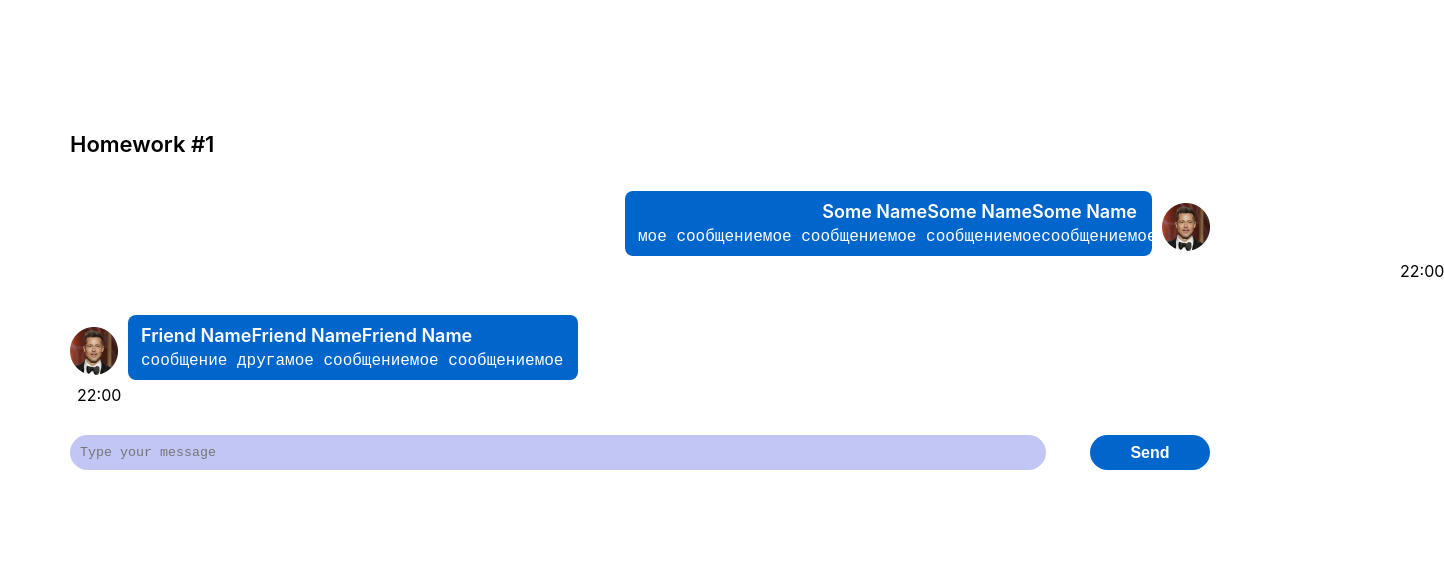
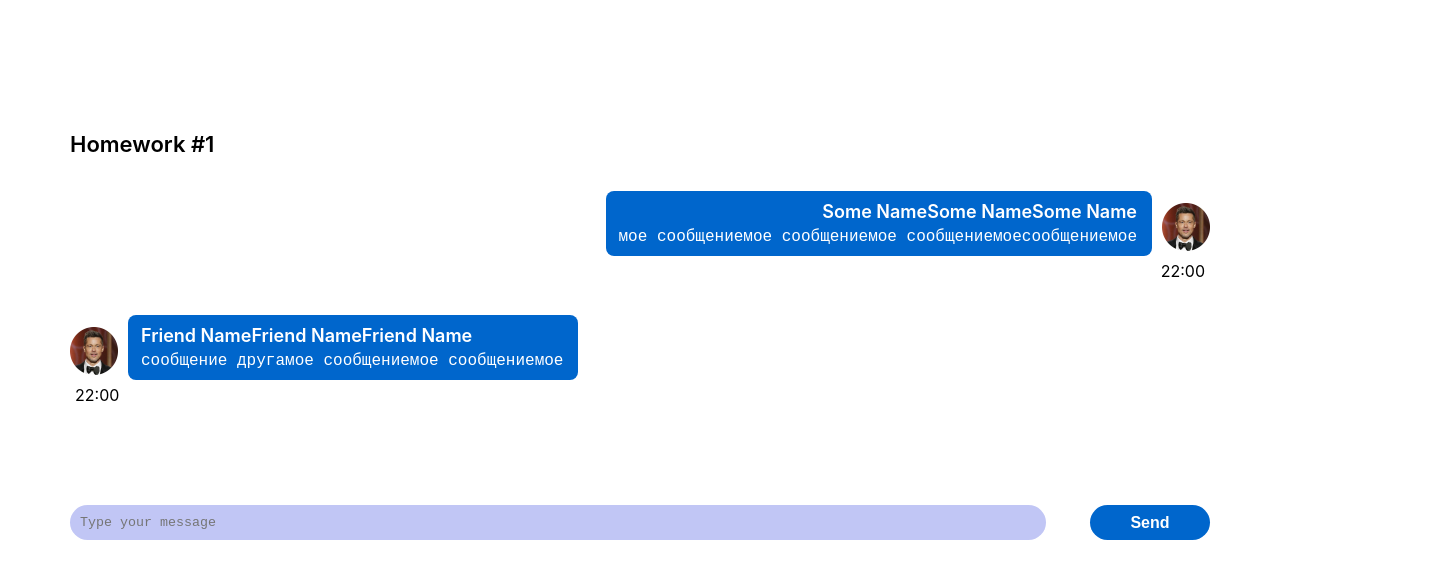
Before and after one commit to kibeshev87/homework2023, a React (Create React App) app: page / in a window 1280 px wide. Shown: the top 578 px of the page, 1444 px wide, since content can reach past the window. Built offline with nearby package versions, Linux system fonts and the light colour scheme.

Commit message:
hw1 updated

```diff
--- a/src/s2-homeworks/hw01/friend-message/FriendMessage.module.css
+++ b/src/s2-homeworks/hw01/friend-message/FriendMessage.module.css
@@ -1,10 +1,9 @@
 .friendMessage {
-    margin: 34px 635px 0px 0px  ;
+    margin: 34px 635px 0 0;
 }
 
 .friendImageAndText {
     display: flex;
-
 }
 
 .friendImageAndText img {
@@ -43,5 +42,5 @@
 
 
 .friendTime {
-    margin: 5px 695px 30px 7px;
+    margin: 5px; /*695px 30px 7px;*/
 }
--- a/src/s2-homeworks/hw01/friend-message/FriendMessage.tsx
+++ b/src/s2-homeworks/hw01/friend-message/FriendMessage.tsx
@@ -34,11 +34,8 @@ const FriendMessage = (props: FriendMessageType) => {
                 </div>
             </div>
             <div id={'hw1-friend-time-' + props.message.id}
-                className={s.friendTime}
-            >
+                className={s.friendTime}>
                 {props.message.message.time}
-
-                {/**/}
             </div>
         </div>
     )
--- a/src/s2-homeworks/hw01/message-sender/MessageSender.module.css
+++ b/src/s2-homeworks/hw01/message-sender/MessageSender.module.css
@@ -1,4 +1,5 @@
 .sendForm {
+    margin-top: 100px;
     display: flex;
     justify-content: space-between;
 }
--- a/src/s2-homeworks/hw01/message/Message.module.css
+++ b/src/s2-homeworks/hw01/message/Message.module.css
@@ -14,7 +14,7 @@
 }
 
 .text {
-    max-width: 527px;
+    max-width: 600px;
     border-radius: 8px;
     background-color: #0066CC;
     padding: 7px 15px 7px 13px;
@@ -24,7 +24,6 @@
     margin-right: 10px;
     color: #FFFFFF;
     line-height: 1.5;
-
 }
 
 .text:after {
@@ -32,24 +31,18 @@
 }
 
 .name {
-    max-height: 100%;
-    max-width: 100%;
     font-weight: 600;
     font-size: 18px;
-    margin-left: 600px;
     text-align: right;
-    width: 400px;
 }
 
 .messageText {
-    max-width: 100%;
-    max-height: 100%;
-    min-height: 10px;
     font-weight: 400;
     font-size: 16px;
     text-align: right;
 }
 
 .time {
-    margin: 5px 81px 30px 695px;
+    text-align: right;
+    margin: 5px;
 }
--- a/src/s2-homeworks/hw01/message/Message.tsx
+++ b/src/s2-homeworks/hw01/message/Message.tsx
@@ -34,7 +34,6 @@ const Message = (props: MessagePropsType) => {
             <div id={'hw1-time-' + props.message.id} className={s.time}>
                 {props.message.message.time}
 
-                {/**/}
             </div>
         </div>
     )
```
